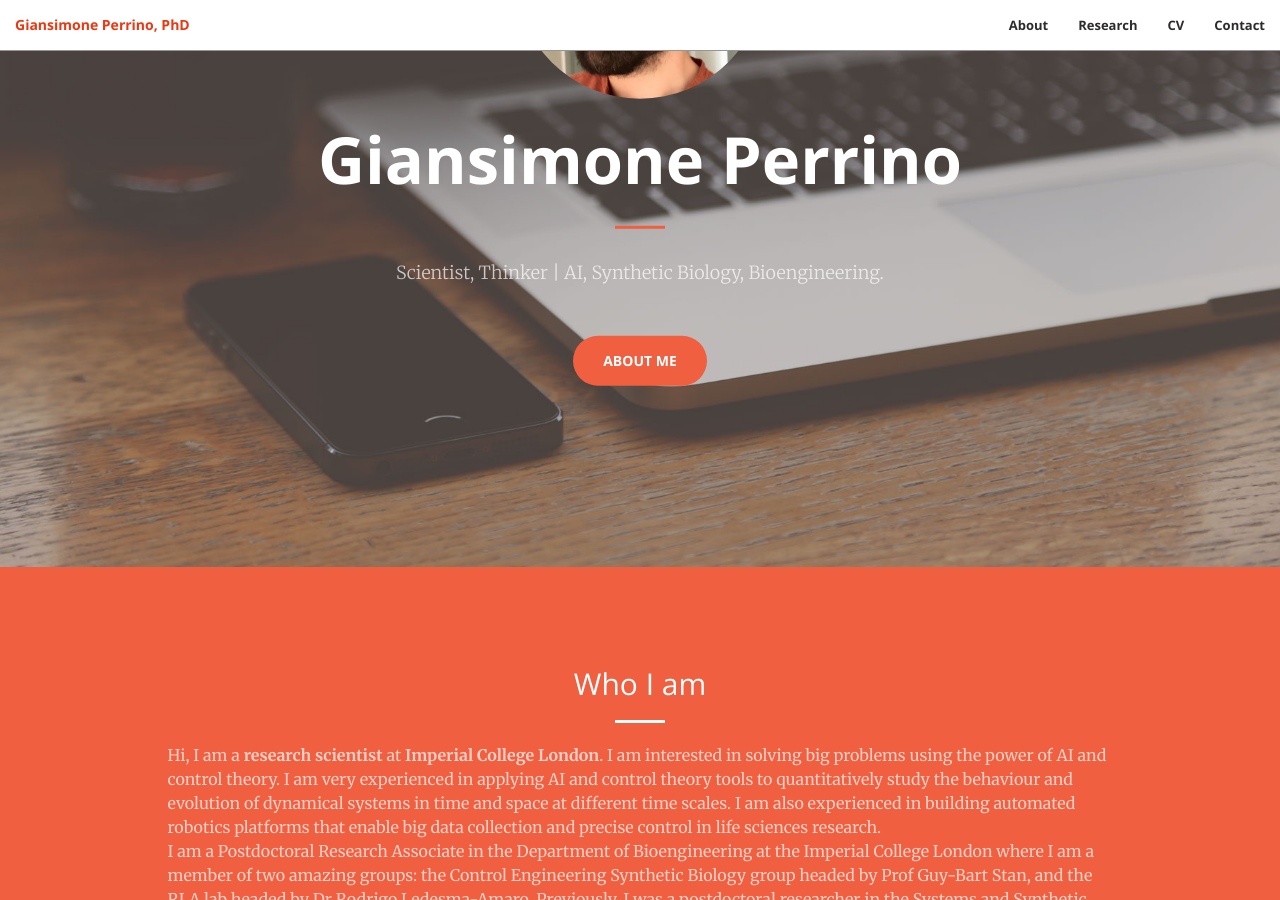
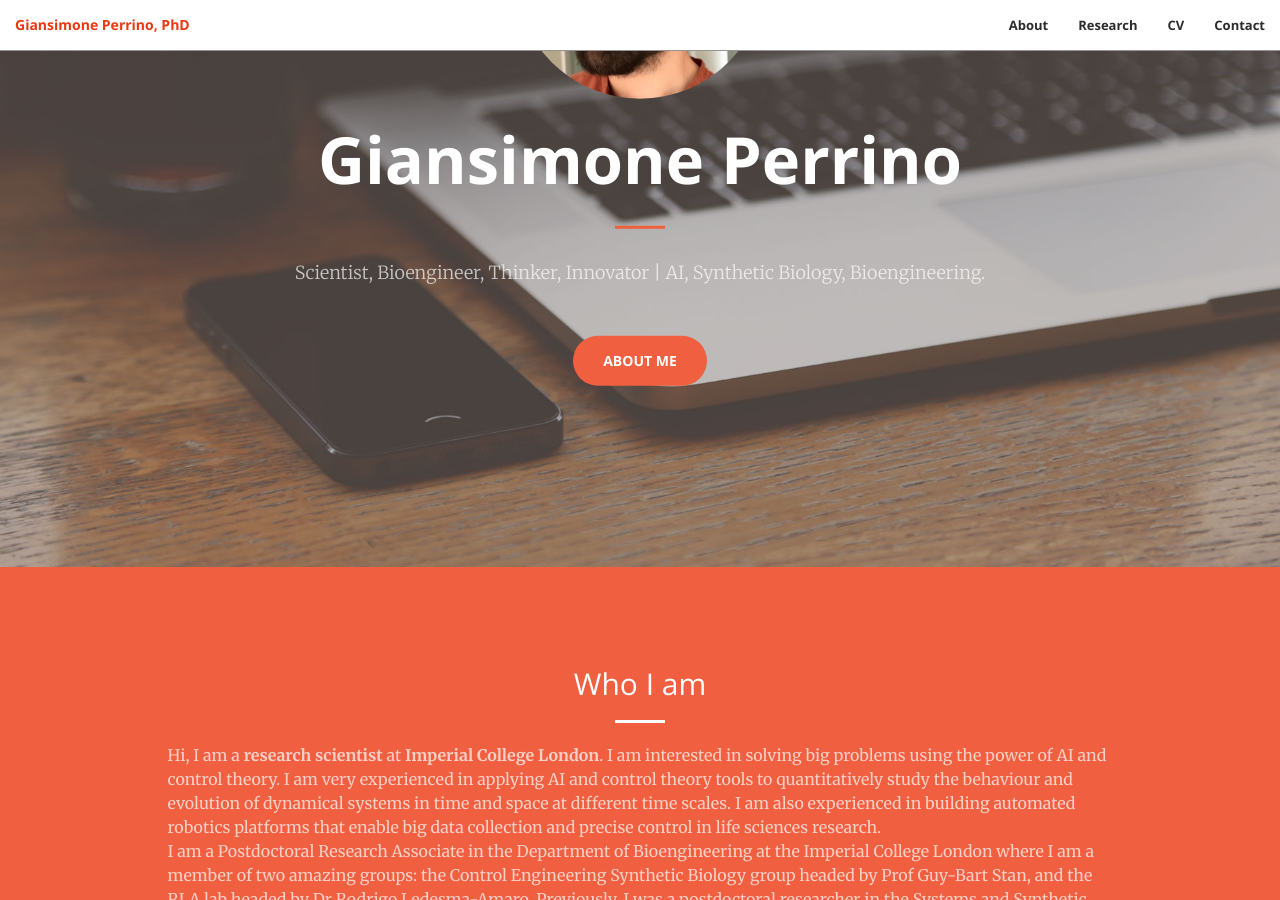
Before and after one commit to giansimone/giansimone.github.io, a Jekyll site: the page built from index.html, in a window 1280 px wide and 900 px high, scrolled down 333 px. Built offline with Jekyll 4.4.1, drawn with Linux system fonts in a browser that asks for light colours; some web fonts are replaced.

Commit message:
Small changes to the header.

```diff
--- a/_includes/head.html
+++ b/_includes/head.html
@@ -6,7 +6,7 @@
     <meta name="description" content="">
     <meta name="author" content="Giansimone Perrino">
 
-    <title>Giansimone Perrino - Scientist, Thinker, Innovator</title>
+    <title>Giansimone Perrino | Scientist, Bioengineer, Thinker, Innovator</title>
 
     <!-- Bootstrap Core CSS -->
     <link rel="stylesheet" href="css/bootstrap.min.css" type="text/css">
--- a/_includes/header.html
+++ b/_includes/header.html
@@ -6,7 +6,7 @@
             </div>
             <h1>Giansimone Perrino</h1>
             <hr>
-            <p>Scientist, Thinker | AI, Synthetic Biology, Bioengineering.</p>
+            <p>Scientist, Bioengineer, Thinker, Innovator | AI, Synthetic Biology, Bioengineering.</p>
             <a href="#about" class="btn btn-primary btn-xl page-scroll">About Me</a>
         </div>
     </div>
```
